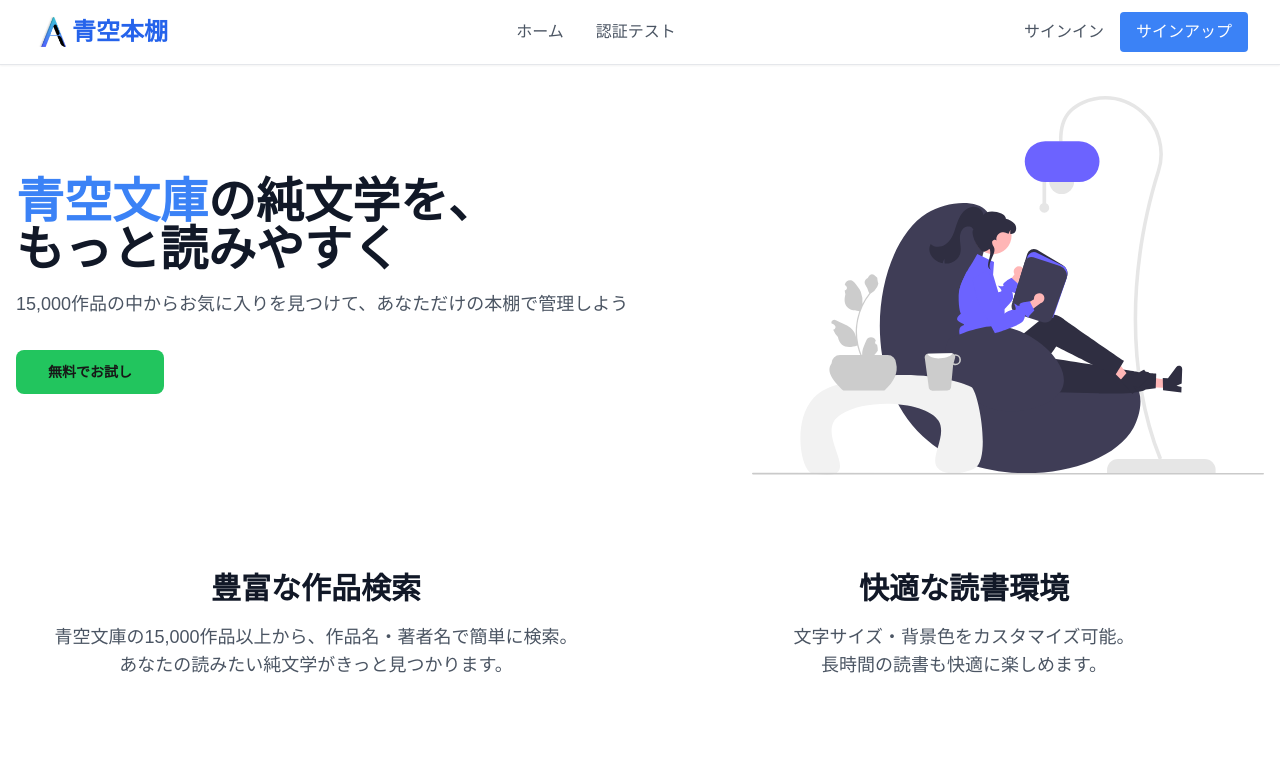
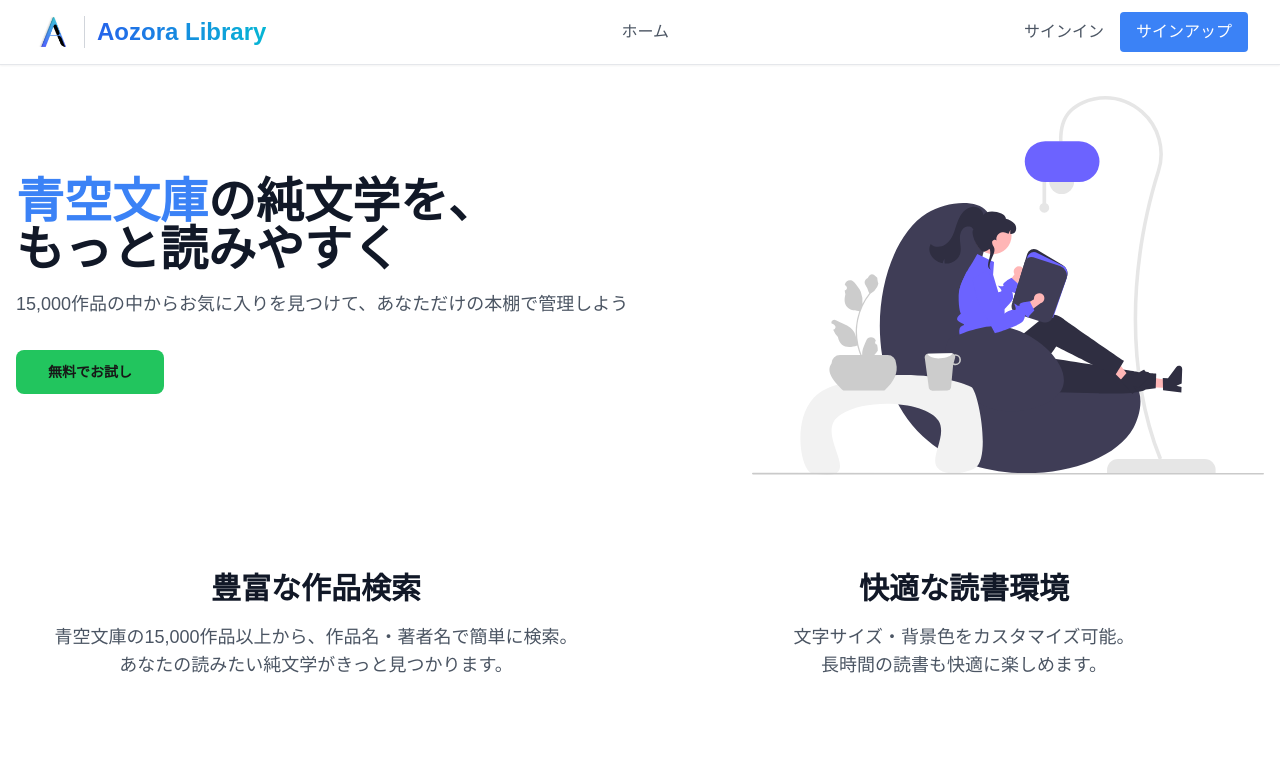
Before and after one commit to MatsumuraYuuki/book-room, a Next.js app in the folder next/: page / in a window 1280 px wide. Shown: the top 770 px of the page. Built offline with nearby package versions, Linux system fonts and the light colour scheme.

Commit message:
feat: ヘッダーに微調整
- ロゴの間に縦線挿入
- アプリ名をAozora Libraryに変更

```diff
--- a/next/src/components/common/Header.tsx
+++ b/next/src/components/common/Header.tsx
@@ -29,29 +29,27 @@
   return (
     <>
       <header className="fixed top-0 left-0 right-0 z-[60] bg-white shadow-sm border-b border-gray-200">
-        <div className="max-w-7xl mx-auto px-4 sm:px-6 lg:px-8">
+        <div className="px-6 lg:px-8">
           <div className="flex justify-between items-center h-16">
 
             {/* ロゴ */}
-            <div className="flex items-center">
+            <Link  href="/" className="flex items-center gap-3 hover:opacity-90 transition-opacity">
               <Image
                 src="/images/logo.png"
                 alt="Aozora Library"
                 width={40}
                 height={40}
               />
-              <Link href="/" className="text-2xl font-bold text-blue-600 hover:text-blue-700">
-                青空本棚
-              </Link>
-            </div>
+              <div className="h-8 w-px bg-gray-300"></div>
+              <span className="text-2xl font-bold bg-gradient-to-r from-blue-600 to-cyan-500 bg-clip-text text-transparent">
+                Aozora Library
+              </span>
+            </Link>
 
             {/* メニュー */}
             <nav className="hidden md:flex space-x-8">
               <Link href="/" className="text-gray-600 hover:text-gray-900">
                 ホーム
-              </Link>
-              <Link href="/auth-test" className="text-gray-600 hover:text-gray-900">
-                認証テスト
               </Link>
             </nav>
 
```
